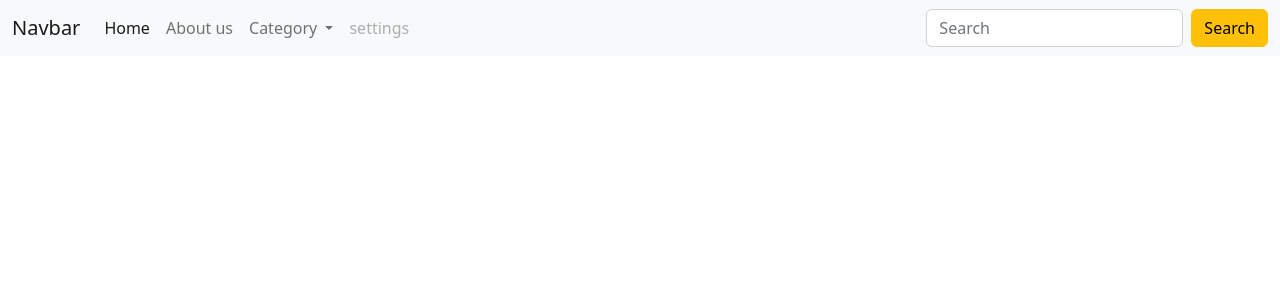
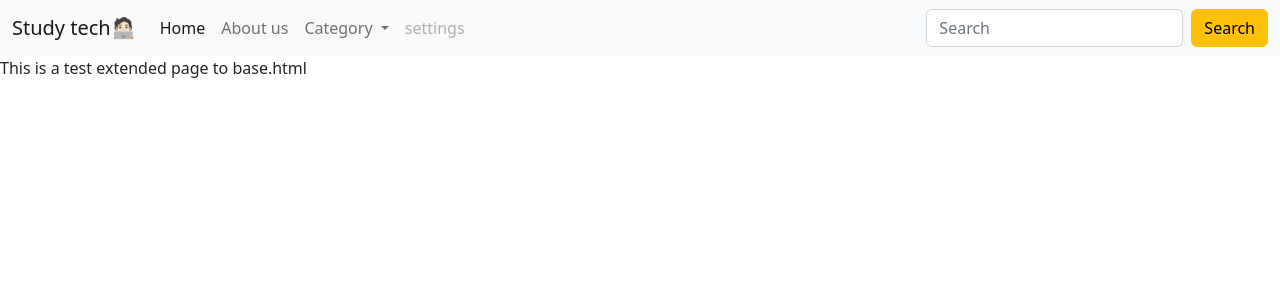
Before and after one commit to shashidev091/learnToRockPython, a Django app: page / in a window 1280 px wide. Shown: the top 300 px of the page. Run offline with Django 4.2, Linux system fonts and the light colour scheme.

Commit message:
template inheritance and page building

```diff
--- a/Django_youtube/blogger_shashi/blogs/urls.py
+++ b/Django_youtube/blogger_shashi/blogs/urls.py
@@ -4,6 +4,6 @@ from blogs import views
 
 urlpatterns = [
     path('', views.landing_page, name='home'),
-    path('aboutUs', views.about_page, name='about'),
+    path('about-us', views.about_page, name='about'),
     path('services', views.services_page, name='services')
 ]
--- /dev/null
+++ b/Django_youtube/blogger_shashi/templates/base.html
@@ -0,0 +1,84 @@
+<!DOCTYPE html>
+<html lang="en">
+  <head>
+    <meta charset="UTF-8" />
+    <meta http-equiv="X-UA-Compatible" content="IE=edge" />
+    <meta name="viewport" content="width=device-width, initial-scale=1.0" />
+    <title>{% block title %}{% endblock title %}</title>
+    <!-- CSS only -->
+    <link
+      href="https://cdn.jsdelivr.net/npm/bootstrap@5.2.0-beta1/dist/css/bootstrap.min.css"
+      rel="stylesheet"
+      integrity="sha384-0evHe/X+R7YkIZDRvuzKMRqM+OrBnVFBL6DOitfPri4tjfHxaWutUpFmBp4vmVor"
+      crossorigin="anonymous"
+    />
+  </head>
+  <body>
+    <nav class="navbar navbar-expand-lg bg-light">
+      <div class="container-fluid">
+        <a class="navbar-brand" href="#">Study tech🧑🏻‍💻</a>
+        <button
+          class="navbar-toggler"
+          type="button"
+          data-bs-toggle="collapse"
+          data-bs-target="#navbarSupportedContent"
+          aria-controls="navbarSupportedContent"
+          aria-expanded="false"
+          aria-label="Toggle navigation"
+        >
+          <span class="navbar-toggler-icon"></span>
+        </button>
+        <div class="collapse navbar-collapse" id="navbarSupportedContent">
+          <ul class="navbar-nav me-auto mb-2 mb-lg-0">
+            <li class="nav-item">
+              <a class="nav-link active" aria-current="page" href="#">Home</a>
+            </li>
+            <li class="nav-item">
+              <a class="nav-link" href="/about-us ">About us</a>
+            </li>
+            <li class="nav-item dropdown">
+              <a
+                class="nav-link dropdown-toggle"
+                href="#"
+                id="navbarDropdown"
+                role="button"
+                data-bs-toggle="dropdown"
+                aria-expanded="false"
+              >
+                Category
+              </a>
+              <ul class="dropdown-menu" aria-labelledby="navbarDropdown">
+                <li><a class="dropdown-item" href="#">blogs</a></li>
+                <li><a class="dropdown-item" href="#">Category</a></li>
+                <li><hr class="dropdown-divider" /></li>
+                <li>
+                  <a class="dropdown-item" href="#">Something else here</a>
+                </li>
+              </ul>
+            </li>
+            <li class="nav-item">
+              <a class="nav-link disabled">settings</a>
+            </li>
+          </ul>
+          <form class="d-flex" role="search">
+            <input
+              class="form-control me-2"
+              type="search"
+              placeholder="Search"
+              aria-label="Search"
+            />
+            <button class="btn btn-warning" type="submit">Search</button>
+          </form>
+        </div>
+      </div>
+    </nav>
+    {% block body %}
+    {% endblock body %}
+    <!-- JavaScript Bundle with Popper -->
+    <script
+      src="https://cdn.jsdelivr.net/npm/bootstrap@5.2.0-beta1/dist/js/bootstrap.bundle.min.js"
+      integrity="sha384-pprn3073KE6tl6bjs2QrFaJGz5/SUsLqktiwsUTF55Jfv3qYSDhgCecCxMW52nD2"
+      crossorigin="anonymous"
+    ></script>
+  </body>
+</html>
--- a/Django_youtube/blogger_shashi/templates/index.html
+++ b/Django_youtube/blogger_shashi/templates/index.html
@@ -1,82 +1,9 @@
-<!DOCTYPE html>
-<html lang="en">
-  <head>
-    <meta charset="UTF-8" />
-    <meta http-equiv="X-UA-Compatible" content="IE=edge" />
-    <meta name="viewport" content="width=device-width, initial-scale=1.0" />
-    <title>Landing Page</title>
-    <!-- CSS only -->
-    <link
-      href="https://cdn.jsdelivr.net/npm/bootstrap@5.2.0-beta1/dist/css/bootstrap.min.css"
-      rel="stylesheet"
-      integrity="sha384-0evHe/X+R7YkIZDRvuzKMRqM+OrBnVFBL6DOitfPri4tjfHxaWutUpFmBp4vmVor"
-      crossorigin="anonymous"
-    />
-  </head>
-  <body>
-    <nav class="navbar navbar-expand-lg bg-light">
-      <div class="container-fluid">
-        <a class="navbar-brand" href="#">Navbar</a>
-        <button
-          class="navbar-toggler"
-          type="button"
-          data-bs-toggle="collapse"
-          data-bs-target="#navbarSupportedContent"
-          aria-controls="navbarSupportedContent"
-          aria-expanded="false"
-          aria-label="Toggle navigation"
-        >
-          <span class="navbar-toggler-icon"></span>
-        </button>
-        <div class="collapse navbar-collapse" id="navbarSupportedContent">
-          <ul class="navbar-nav me-auto mb-2 mb-lg-0">
-            <li class="nav-item">
-              <a class="nav-link active" aria-current="page" href="#">Home</a>
-            </li>
-            <li class="nav-item">
-              <a class="nav-link" href="#">About us</a>
-            </li>
-            <li class="nav-item dropdown">
-              <a
-                class="nav-link dropdown-toggle"
-                href="#"
-                id="navbarDropdown"
-                role="button"
-                data-bs-toggle="dropdown"
-                aria-expanded="false"
-              >
-                Category
-              </a>
-              <ul class="dropdown-menu" aria-labelledby="navbarDropdown">
-                <li><a class="dropdown-item" href="#">blogs</a></li>
-                <li><a class="dropdown-item" href="#">Category</a></li>
-                <li><hr class="dropdown-divider" /></li>
-                <li>
-                  <a class="dropdown-item" href="#">Something else here</a>
-                </li>
-              </ul>
-            </li>
-            <li class="nav-item">
-              <a class="nav-link disabled">settings</a>
-            </li>
-          </ul>
-          <form class="d-flex" role="search">
-            <input
-              class="form-control me-2"
-              type="search"
-              placeholder="Search"
-              aria-label="Search"
-            />
-            <button class="btn btn-warning" type="submit">Search</button>
-          </form>
-        </div>
-      </div>
-    </nav>
-    <!-- JavaScript Bundle with Popper -->
-    <script
-      src="https://cdn.jsdelivr.net/npm/bootstrap@5.2.0-beta1/dist/js/bootstrap.bundle.min.js"
-      integrity="sha384-pprn3073KE6tl6bjs2QrFaJGz5/SUsLqktiwsUTF55Jfv3qYSDhgCecCxMW52nD2"
-      crossorigin="anonymous"
-    ></script>
-  </body>
-</html>
+{% extends 'base.html' %}
+
+{% block title %}
+    Tech NEWS | Tutorials 👨🏻‍💻
+{% endblock title %}
+
+{% block body %}
+    <p>This is a test extended page to base.html</p>
+{% endblock body %}
```
Also changed, not shown: Django_youtube/blogger_shashi/templates/aboutUs.html (+10 -23 lines), 1 other file.
